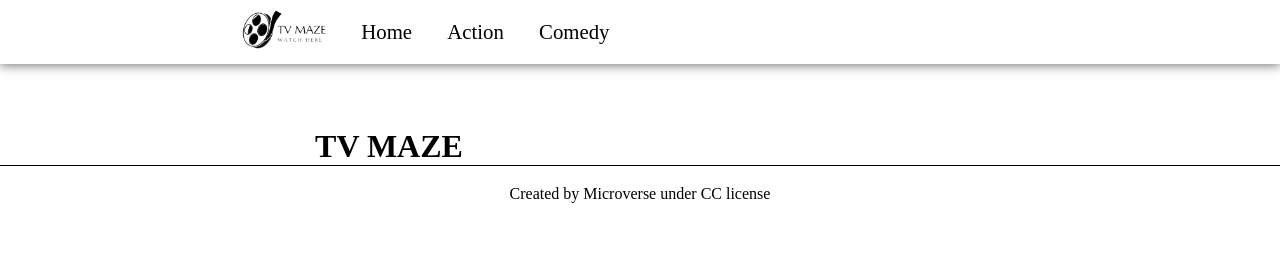
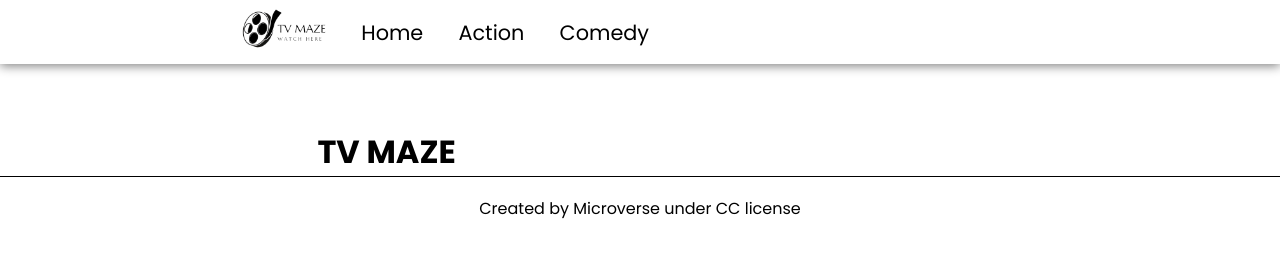
Before and after one commit to NatiDeme/movies-rater, a website built with webpack: page src/index.html in a window 1280 px wide. Built offline with nearby package versions, Linux system fonts and the light colour scheme; no server answers.

Commit message:
Update UI font family

```diff
--- a/src/css/style.css
+++ b/src/css/style.css
@@ -1,11 +1,15 @@
+@import url('https://fonts.googleapis.com/css2?family=Poppins:wght@200;300;400;500;600;700;800&display=swap');
+
 * {
   margin: 0;
   padding: 0;
   box-sizing: border-box;
+  font-family: 'Poppins', sans-serif;
 }
 
 :root {
   --bgdark: #fafafa;
+  --green: #008080;
 }
 
 .header-list {
--- a/src/modules/movies.js
+++ b/src/modules/movies.js
@@ -52,7 +52,7 @@ class Movies {
             <div class="d-flex movie-content mb-1 space-evenly">
               <span>${curr.show.name}</span>
               <div>
-               <i class="fa fa-heart" data-pos=${curr.show.id}></i>
+               <i class="fa fa-heart fa-lg" data-pos=${curr.show.id}></i>
                <span>${msgLikes}</span> Like(s)
               </div>
             </div>
```
Also changed, not shown: dist/index.bundle.js, dist/index.html.
